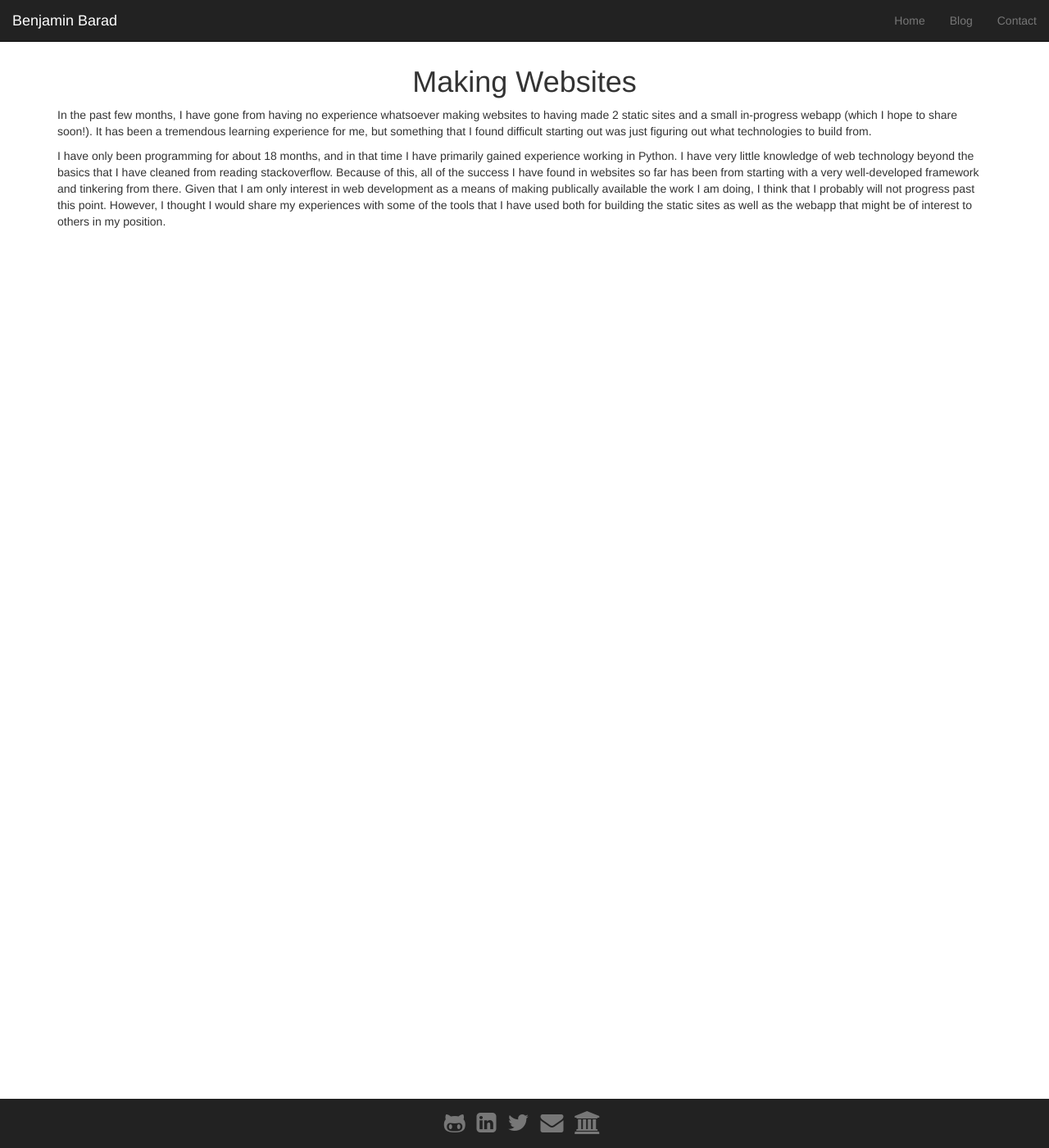
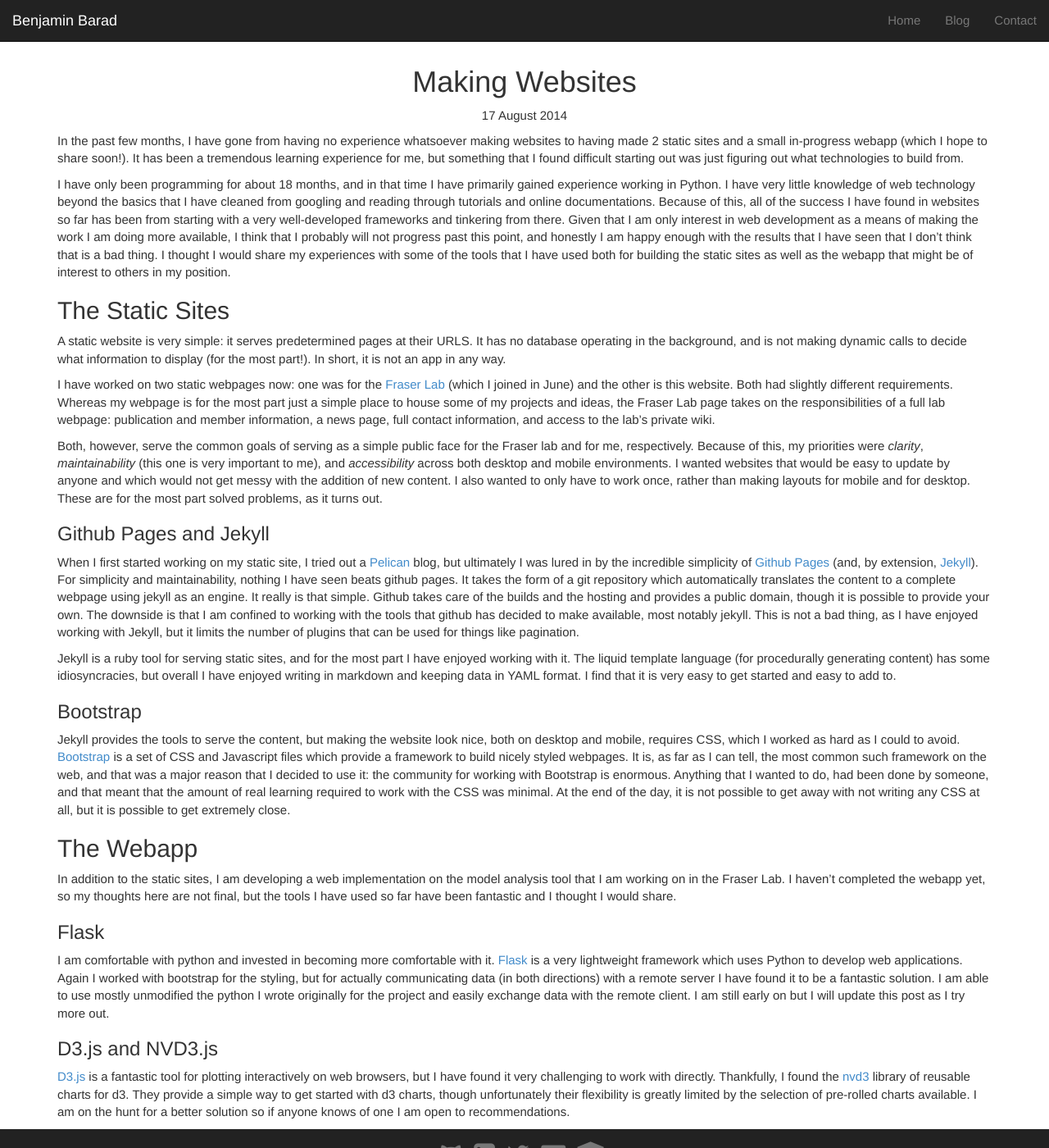
Before and after one commit to bbarad/bbarad.github.io, a Jekyll site: the page built from _posts/2014-08-17-Making-Websites.md, in a window 1280 px wide and 1400 px high. Shown: the whole window at 82% size. Built offline with Jekyll 4.4.1, drawn with Linux system fonts in a browser that asks for light colours; nearby versions of some CDN libraries.

Commit message:
First large post, to put some content on the site.

```diff
--- a/_layouts/post.html
+++ b/_layouts/post.html
@@ -1,6 +1,7 @@
 {% include header.html %}
 
 <h1 class="text-center"> {{page.title}}</h1>
+<p class="text-center"> {{page.date | date_to_long_string}} </p>
 
 {{content}}
 
--- a/_posts/2014-08-17-Making-Websites.md
+++ b/_posts/2014-08-17-Making-Websites.md
@@ -6,4 +6,35 @@ group: blog
 
 In the past few months, I have gone from having no experience whatsoever making websites to having made 2 static sites and a small in-progress webapp (which I hope to share soon!). It has been a tremendous learning experience for me, but something that I found difficult starting out was just figuring out what technologies to build from.
 
-I have only been programming for about 18 months, and in that time I have primarily gained experience working in Python. I have very little knowledge of web technology beyond the basics that I have cleaned from reading stackoverflow. Because of this, all of the success I have found in websites so far has been from starting with a very well-developed framework and tinkering from there. Given that I am only interest in web development as a means of making publically available the work I am doing, I think that I probably will not progress past this point. However, I thought I would share my experiences with some of the tools that I have used both for building the static sites as well as the webapp that might be of interest to others in my position.
+I have only been programming for about 18 months, and in that time I have primarily gained experience working in Python. I have very little knowledge of web technology beyond the basics that I have cleaned from googling and reading through tutorials and online documentations. Because of this, all of the success I have found in websites so far has been from starting with a very well-developed frameworks and tinkering from there. Given that I am only interest in web development as a means of making the work I am doing more available, I think that I probably will not progress past this point, and honestly I am happy enough with the results that I have seen that I don't think that is a bad thing. I thought I would share my experiences with some of the tools that I have used both for building the static sites as well as the webapp that might be of interest to others in my position.
+
+<!--break-->
+
+## The Static Sites
+
+A static website is very simple: it serves predetermined pages at their URLS. It has no database operating in the background, and is not making dynamic calls to decide what information to display (for the most part!). In short, it is not an app in any way.
+
+I have worked on two static webpages now: one was for the [Fraser Lab](http://fraserlab.com) (which I joined in June) and the other is this website. Both had slightly different requirements. Whereas my webpage is for the most part just a simple place to house some of my projects and ideas, the Fraser Lab page takes on the responsibilities of a full lab webpage: publication and member information, a news page, full contact information, and access to the lab's private wiki.
+
+Both, however, serve the common goals of serving as a simple public face for the Fraser lab and for me, respectively. Because of this, my priorities were _clarity_, _maintainability_ (this one is very important to me), and _accessibility_ across both desktop and mobile environments.  I wanted websites that would be easy to update by anyone and which would not get messy with the addition of new content. I also wanted to only have to work once, rather than making layouts for mobile and for desktop. These are for the most part solved problems, as it turns out.
+
+### Github Pages and Jekyll
+
+When I first started working on my static site, I tried out a [Pelican](http://http://blog.getpelican.com/) blog, but ultimately I was lured in by the incredible simplicity of [Github Pages](https://pages.github.com/) (and, by extension, [Jekyll](http://jekyllrb.com/)). For simplicity and maintainability, nothing I have seen beats github pages. It takes the form of a git repository which automatically translates the content to a complete webpage using jekyll as an engine. It really is that simple. Github takes care of the builds and the hosting and provides a public domain, though it is possible to provide your own. The downside is that I am confined to working with the tools that github has decided to make available, most notably jekyll. This is not a bad thing, as I have enjoyed working with Jekyll, but it limits the number of plugins that can be used for things like pagination.
+
+Jekyll is a ruby tool for serving static sites, and for the most part I have enjoyed working with it. The liquid template language (for procedurally generating content) has some idiosyncracies, but overall I have enjoyed writing in markdown and keeping data in YAML format. I find that it is very easy to get started and easy to add to.
+
+###Bootstrap
+
+Jekyll provides the tools to serve the content, but making the website look nice, both on desktop and mobile, requires CSS, which I worked as hard as I could to avoid. [Bootstrap](http://getbootstrap.com) is a set of CSS and Javascript files which provide a framework to build nicely styled webpages. It is, as far as I can tell, the most common such framework on the web, and that was a major reason that I decided to use it: the community for working with Bootstrap is enormous. Anything that I wanted to do, had been done by someone, and that meant that the amount of real learning required to work with the CSS was minimal. At the end of the day, it is not possible to get away with not writing any CSS at all, but it is possible to get extremely close.
+
+## The Webapp
+
+In addition to the static sites, I am developing a web implementation on the model analysis tool that I am working on in the Fraser Lab. I haven't completed the webapp yet, so my thoughts here are not final, but the tools I have used so far have been fantastic and I thought I would share.
+
+### Flask
+I am comfortable with python and invested in becoming more comfortable with it. [Flask](http://flask.pocoo.org/) is a very lightweight framework which uses Python to develop web applications. Again I worked with bootstrap for the styling, but for actually communicating data (in both directions) with a remote server I have found it to be a fantastic solution. I am able to use mostly unmodified the python I wrote originally for the project and easily exchange data with the remote client. I am still early on but I will update this post as I try more out.
+
+### D3.js and NVD3.js
+
+[D3.js](http://d3js.org) is a fantastic tool for plotting interactively on web browsers, but I have found it very challenging to work with directly. Thankfully, I found the [nvd3](http://nvd3.org) library of reusable charts for d3. They provide a simple way to get started with d3 charts, though unfortunately their flexibility is greatly limited by the selection of pre-rolled charts available. I am on the hunt for a better solution so if anyone knows of one I am open to recommendations.
--- a/static/css/custom.css
+++ b/static/css/custom.css
@@ -7,6 +7,7 @@ html {
 body {
   /* Margin bottom by footer height */
   margin-bottom: 60px;
+  font-size: 15px;
 /*  padding-top: 60px;
   padding-bottom:40px;*/
 }
```
Also changed, not shown: blog/index.html (+5 -2 lines).
